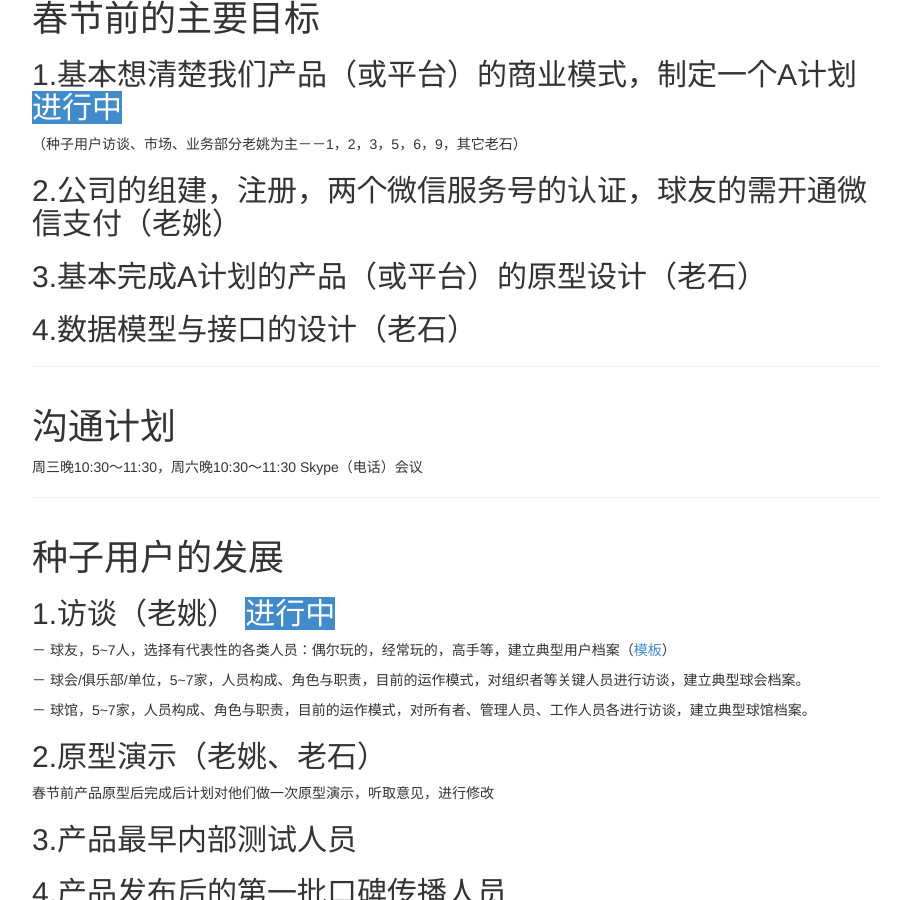
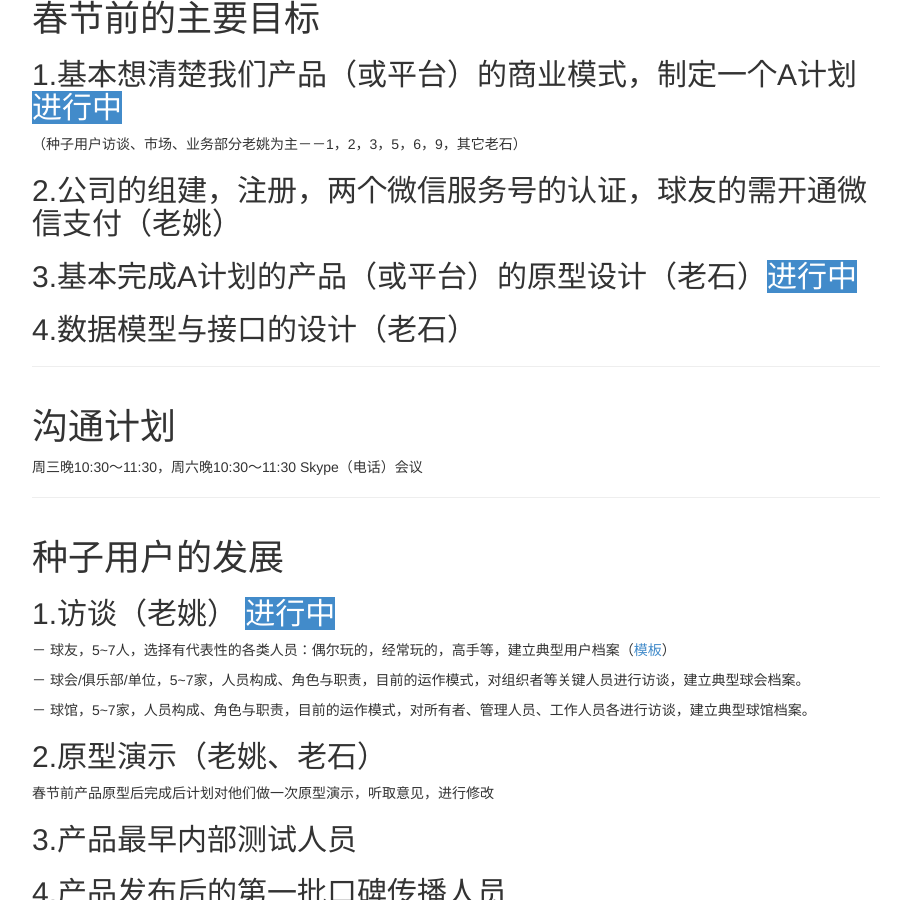
Before and after one commit to haxejs/haxejs.com, a Jekyll site: the page built from _posts/2015-01-06-health-startup.md, in a window 1280 px wide and 900 px high, scrolled down 410 px. Shown: the whole window, without its empty margins (38-949 px from the left). Built offline with Jekyll 4.4.1, drawn with Linux system fonts in a browser that asks for light colours; Markdown is read by kramdown in place of the engine named in the settings; comment, search, counter and statistics services are not loaded.

Commit message:
Add status to post

```diff
--- a/_posts/2015-01-06-health-startup.md
+++ b/_posts/2015-01-06-health-startup.md
@@ -13,7 +13,7 @@ keywords: haxe, javascript, js, html5, angular, wechat
 ##1.基本想清楚我们产品（或平台）的商业模式，制定一个A计划 <span class="bg-primary">进行中</span>
 （种子用户访谈、市场、业务部分老姚为主－－1，2，3，5，6，9，其它老石）
 ##2.公司的组建，注册，两个微信服务号的认证，球友的需开通微信支付（老姚）
-##3.基本完成A计划的产品（或平台）的原型设计（老石）
+##3.基本完成A计划的产品（或平台）的原型设计（老石）<span class="bg-primary">进行中</span>
 ##4.数据模型与接口的设计（老石）
 
 <hr/>
```
